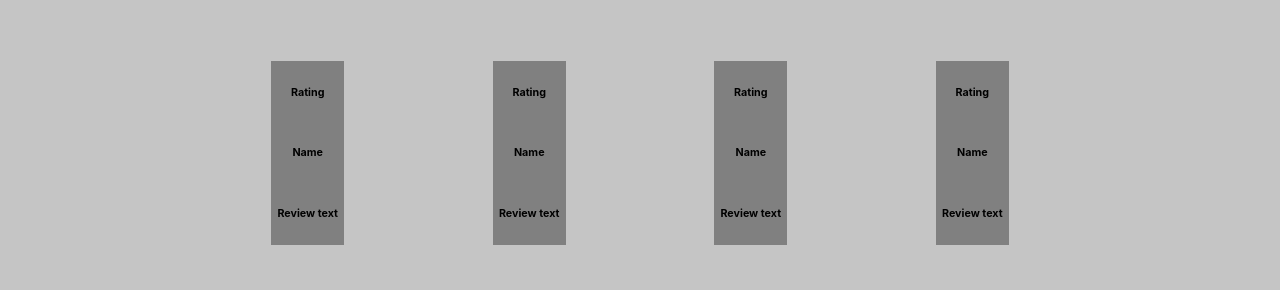
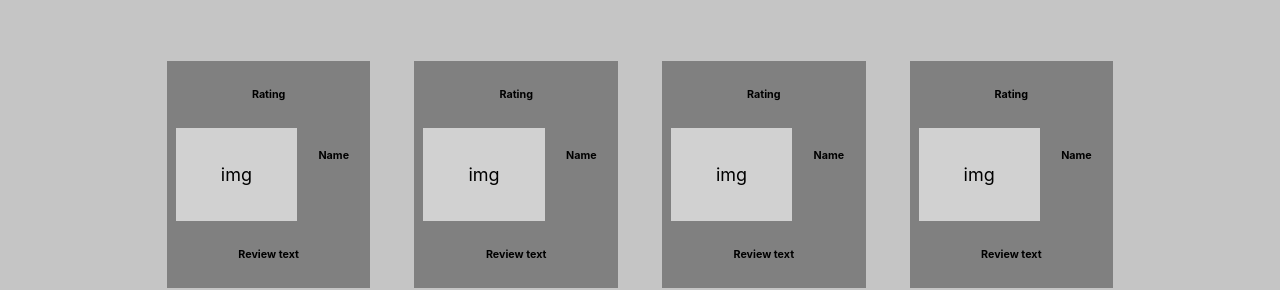
Before and after one commit to ma-boles/my-app, a React (Create React App) app: page / in a window 1280 px wide. Shown: the part 1920-2210 px from the top of the page. Built offline with nearby package versions, Linux system fonts and the light colour scheme.

Commit message:
git commit -m "updated syntax"

```diff
--- a/src/Main.js
+++ b/src/Main.js
@@ -22,8 +22,7 @@ export default function Main() {
                     <h3>Testimonials</h3>
                 </heading>
                 <aside className="testimonials--card">
-                <TestimonialCard />
-
+                    <TestimonialCard />
                 </aside>
             </section>
             <section className="about">
--- a/src/TestimonialCard.js
+++ b/src/TestimonialCard.js
@@ -6,7 +6,7 @@ export default function TestimonialCard() {
         <div className="card">
             <h6>Rating</h6>
             <div className="midCard">
-                <img></img>
+                <div className="div--img">img</div>
                 <h6>Name</h6>
             </div>
             <h6>Review text</h6>
@@ -14,7 +14,7 @@ export default function TestimonialCard() {
         <div className="card">
             <h6>Rating</h6>
             <div className="midCard">
-                <img></img>
+            <div className="div--img">img</div>
                 <h6>Name</h6>
             </div>
             <h6>Review text</h6>
@@ -22,7 +22,7 @@ export default function TestimonialCard() {
         <div className="card">
             <h6>Rating</h6>
             <div className="midCard">
-                <img></img>
+            <div className="div--img">img</div>
                 <h6>Name</h6>
             </div>
             <h6>Review text</h6>
@@ -30,7 +30,7 @@ export default function TestimonialCard() {
         <div className="card">
             <h6>Rating</h6>
             <div className="midCard">
-                <img></img>
+            <div className="div--img">img</div>
                 <h6>Name</h6>
             </div>
             <h6>Review text</h6>
```
